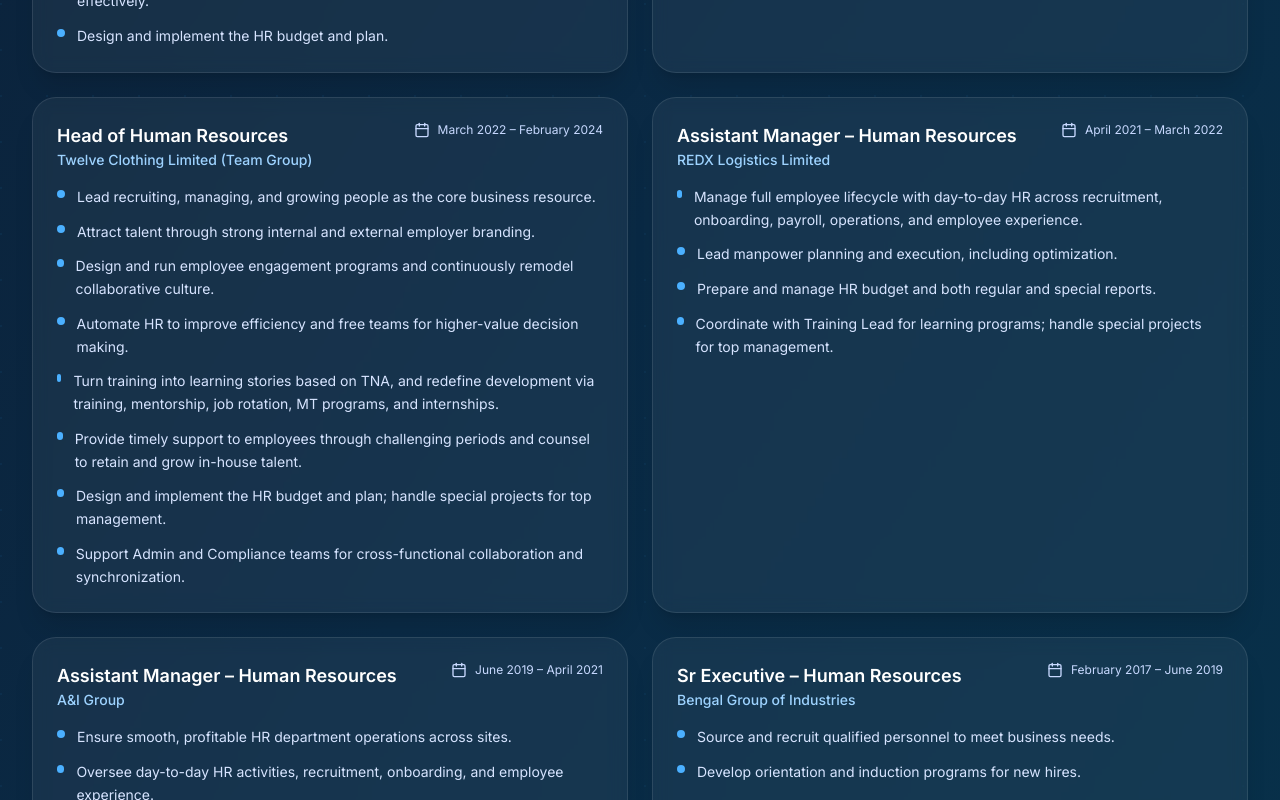
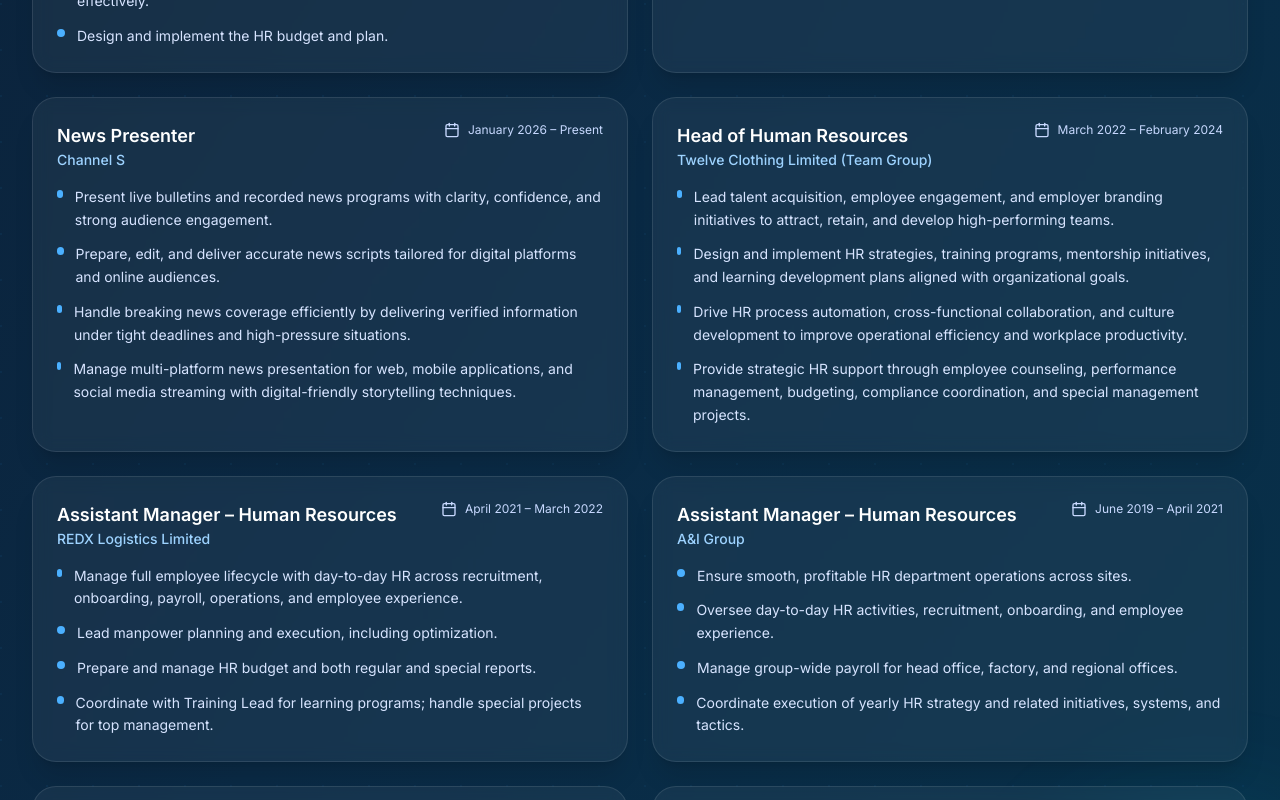
Before and after one commit to engrsabber11/kamrul-protfolio, a Next.js app: page / in a window 1280 px wide. Shown: the part 2420-3220 px from the top of the page. Built offline with nearby package versions, Linux system fonts and the light colour scheme.

Commit message:
experience section updated

```diff
--- a/components/experience-section.tsx
+++ b/components/experience-section.tsx
@@ -46,19 +46,27 @@ const experiences = [
     ],
   },
   {
+    title: "News Presenter",
+    company: "Channel S",
+    period: "January 2026 – Present",
+    //duration: "2.0 yrs",
+    bullets: [
+  "Present live bulletins and recorded news programs with clarity, confidence, and strong audience engagement.",
+  "Prepare, edit, and deliver accurate news scripts tailored for digital platforms and online audiences.",
+  "Handle breaking news coverage efficiently by delivering verified information under tight deadlines and high-pressure situations.",
+  "Manage multi-platform news presentation for web, mobile applications, and social media streaming with digital-friendly storytelling techniques.",
+    ],
+  },
+  {
     title: "Head of Human Resources",
     company: "Twelve Clothing Limited (Team Group)",
     period: "March 2022 – February 2024",
     duration: "1.11 yrs",
     bullets: [
-      "Lead recruiting, managing, and growing people as the core business resource.",
-      "Attract talent through strong internal and external employer branding.",
-      "Design and run employee engagement programs and continuously remodel collaborative culture.",
-      "Automate HR to improve efficiency and free teams for higher-value decision making.",
-      "Turn training into learning stories based on TNA, and redefine development via training, mentorship, job rotation, MT programs, and internships.",
-      "Provide timely support to employees through challenging periods and counsel to retain and grow in-house talent.",
-      "Design and implement the HR budget and plan; handle special projects for top management.",
-      "Support Admin and Compliance teams for cross-functional collaboration and synchronization.",
+     "Lead talent acquisition, employee engagement, and employer branding initiatives to attract, retain, and develop high-performing teams.",
+     "Design and implement HR strategies, training programs, mentorship initiatives, and learning development plans aligned with organizational goals.",
+     "Drive HR process automation, cross-functional collaboration, and culture development to improve operational efficiency and workplace productivity.",
+     "Provide strategic HR support through employee counseling, performance management, budgeting, compliance coordination, and special management projects.",
     ],
   },
   {
--- a/components/skills-section.tsx
+++ b/components/skills-section.tsx
@@ -8,7 +8,7 @@ const cocurricular = {
   summary:
     "Six years of professional presenting across online TV and FM radio; 300+ broadcasts on national, international, and socio-economic topics.",
   details: [
-    "Lead presenter for Millennium Online TV and Dhoni 91.2 FM",
+    "Lead presenter for Channel S, Millennium Online TV and Dhoni 91.2 FM",
     "Skilled in script review, live delivery, newsroom coordination, and editorial standards",
     "Comfortable across diverse media platforms with high-pressure live formats",
   ],
```
Lines whose indentation alone changed are shown as unchanged.
